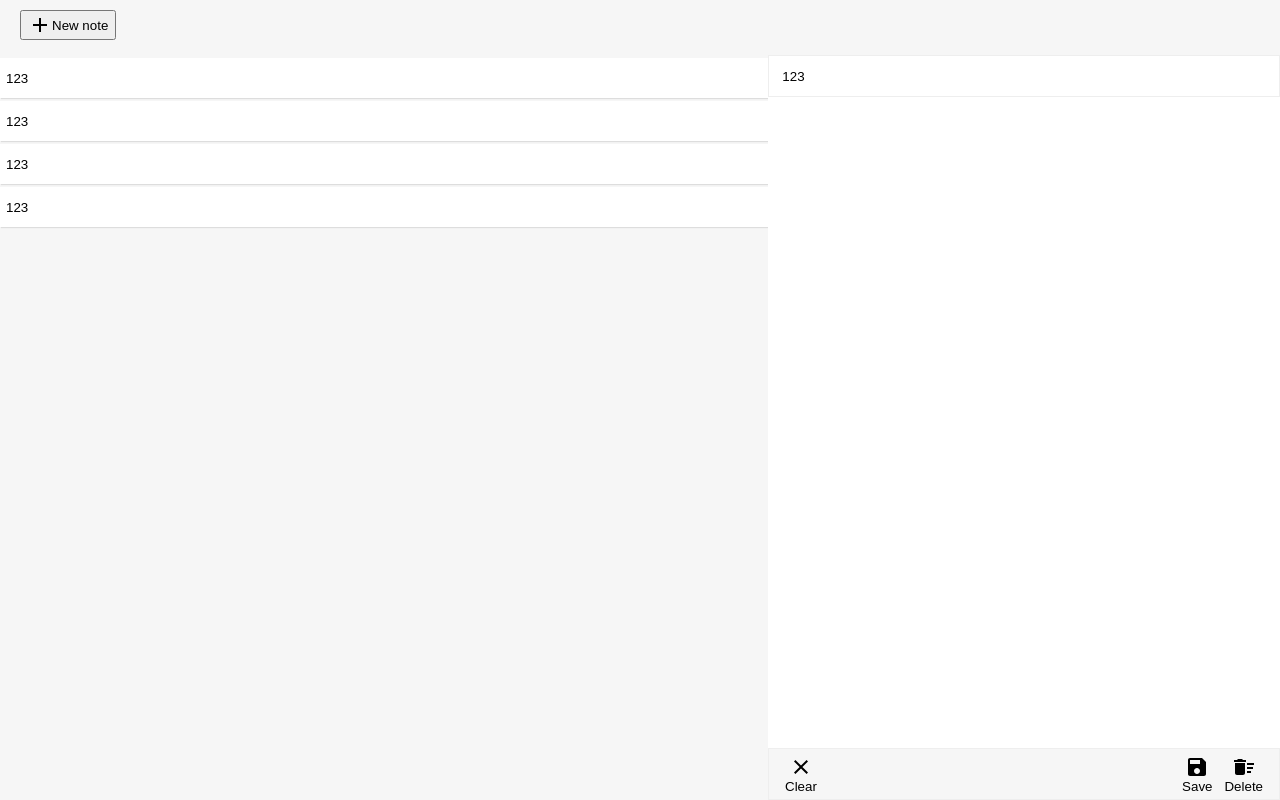
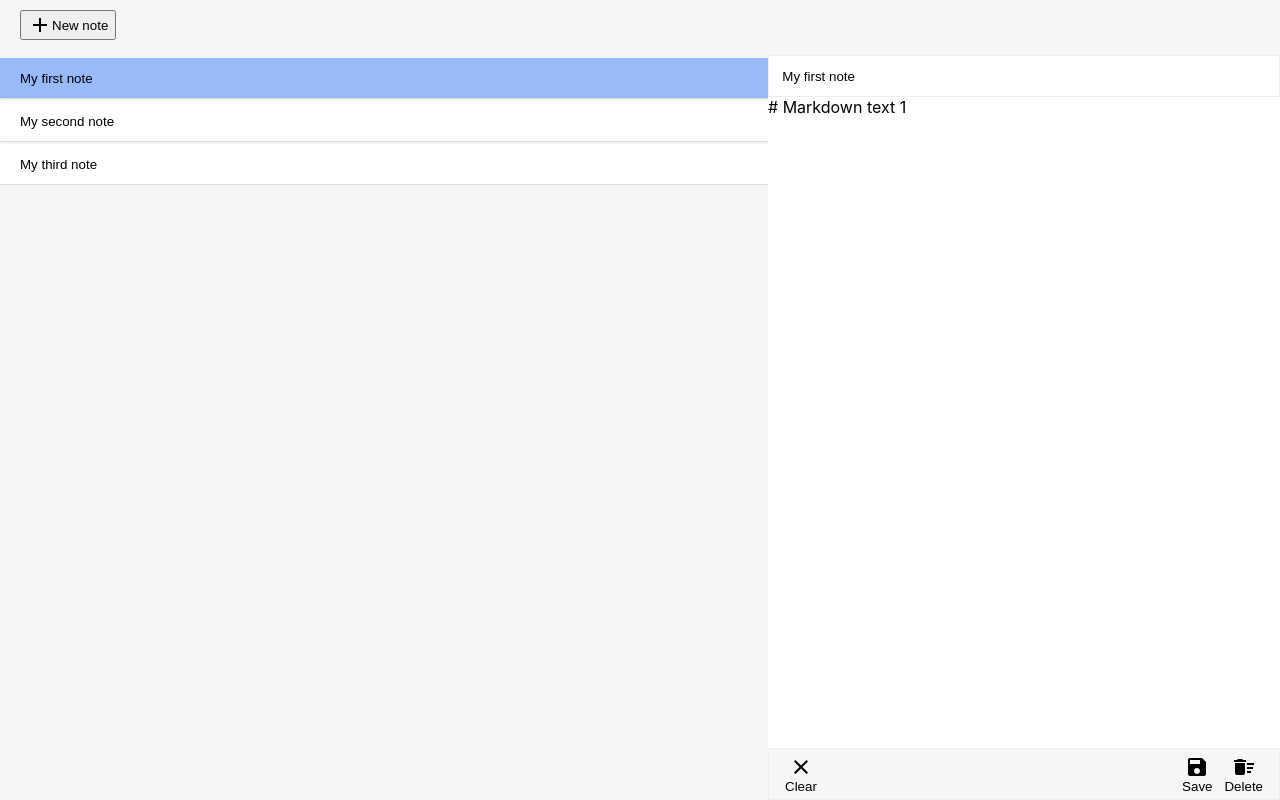
Before and after one commit to elicayuu/notes, a React (Create React App) app: page / in a window 1280 px wide. Built offline with nearby package versions, Linux system fonts and the light colour scheme.

Commit message:
add note context

```diff
--- a/package.json
+++ b/package.json
@@ -11,11 +11,13 @@
     "@types/react": "^16.9.0",
     "@types/react-dom": "^16.9.0",
     "@types/styled-components": "^5.1.1",
+    "@types/uuid": "^8.0.0",
     "react": "^16.13.1",
     "react-dom": "^16.13.1",
     "react-scripts": "3.4.1",
     "styled-components": "^5.1.1",
-    "typescript": "~3.7.2"
+    "typescript": "~3.7.2",
+    "uuid": "^8.3.0"
   },
   "scripts": {
     "start": "react-scripts start",
--- a/src/components/Editor.tsx
+++ b/src/components/Editor.tsx
@@ -1,17 +1,36 @@
-import React from 'react';
+import React, { useState, useEffect } from 'react';
 import styled from 'styled-components';
+
+import { useNote } from '../libs/noteContext';
 
 import { ReactComponent as ClearSvg } from '../images/clear.svg';
 import { ReactComponent as SaveSvg } from '../images/save.svg';
 import { ReactComponent as DeleteSvg } from '../images/delete.svg';
 
 const Editor: React.FC = () => {
+  const { currentNote, addNote } = useNote();
+  const [title, setTitle] = useState('');
+
+  const onTitleChange = (event: React.FormEvent<HTMLInputElement>) => {
+    const value = event.currentTarget.value;
+    setTitle(value);
+  }
+
+  const onAddNote = () => {
+    addNote({ title, content: '' });
+  }
+
+  useEffect(() => {
+    if (!currentNote) return;
+    setTitle(currentNote.title);
+  }, [currentNote])
+
   return (
     <Root>
       <EditorHeader>
-        <input value="123" />
+        <input value={title} onChange={onTitleChange} />
       </EditorHeader>
-      <EditorContent></EditorContent>
+      <EditorContent>{currentNote?.content}</EditorContent>
       <Footer>
         <div>
           <IconButton>
@@ -20,7 +39,7 @@ const Editor: React.FC = () => {
           </IconButton>
         </div>
         <div>
-          <IconButton>
+          <IconButton onClick={onAddNote}>
             <SaveSvg />
             <span>Save</span>
           </IconButton>
--- a/src/components/Header.tsx
+++ b/src/components/Header.tsx
@@ -1,10 +1,9 @@
 import React from 'react';
 import styled from 'styled-components';
+
 import { ReactComponent as AddSvg } from '../images/add.svg';
 
-interface HeaderProps {}
-
-const Header: React.FC<HeaderProps> = () => {
+const Header: React.FC = () => {
   return (
     <Root>
       <Button type="button">
--- a/src/components/NoteList.tsx
+++ b/src/components/NoteList.tsx
@@ -1,13 +1,24 @@
 import React from 'react';
 import styled from 'styled-components';
 
+import { useNote } from '../libs/noteContext';
+
 const NoteList: React.FC = () => {
+  const { notes, currentNote, viewNote } = useNote();
+
   return (
     <Root>
-      <Item>123</Item>
-      <Item>123</Item>
-      <Item>123</Item>
-      <Item>123</Item>
+      {notes.map(note => {
+        return (
+          <Item
+            key={note.id}
+            active={note.id === currentNote?.id}
+            onClick={() => viewNote(note.id)}
+          >
+            {note.title}
+          </Item>
+        )
+      })}
     </Root>
   );
 }
@@ -18,15 +29,16 @@ const Root = styled.div`
 
 `;
 
-const Item = styled.button`
+const Item = styled.button<{ active: boolean }>`
   display: flex;
   align-items: center;
   justify-content: flex-start;
   width: 100%;
   height: 40px;
   margin: 3px 0;
+  padding: 0 20px;
   border: none;
-  background-color: #fff;
+  background-color: ${({ active }) => active ? '#99baf8' : '#fff' };
   box-shadow: 1px 1px 1px rgba(0, 0, 0, 0.1);
 
   &:focus {
--- /dev/null
+++ b/src/libs/noteContext.tsx
@@ -0,0 +1,85 @@
+import React, { useState, useContext } from 'react';
+import { v4 as uuidv4 } from 'uuid';
+
+const defaultNotes = [
+  { id: '1', title: 'My first note', content: '# Markdown text 1' },
+  { id: '2', title: 'My second note', content: '# Markdown text 2' },
+  { id: '3', title: 'My third note', content: '# Markdown text 3' },
+]
+
+type NoteMode = 'view' | 'edit' | 'create';
+
+type Note = {
+  id: string;
+  title: string;
+  content: string;
+}
+
+type NoteData = {
+  currentNote?: Note;
+  mode: NoteMode;
+  notes: Note[];
+  addNote: (note: Omit<Note, 'id'>) => void;
+  removeNote: (id: string) => void;
+  updateNote: (id: string, data: Partial<Note>) => void;
+  viewNote: (id: string) => void;
+}
+
+const NoteContext = React.createContext<NoteData>({
+  mode: 'view',
+  notes: [],
+  addNote: () => {},
+  removeNote: () => {},
+  updateNote: () => {},
+  viewNote: () => {},
+});
+
+export const NoteProvider: React.FC = ({ children }) => {
+  const [mode, setMode] = useState<NoteMode>('view');
+  const [notes, setNotes] = useState<Note[]>(defaultNotes);
+  const [currentNote, setCurrentNote] = useState<Note>(notes[0]);
+
+  const addNote = (note: Omit<Note, 'id'>) => {
+    const newNotes = [...notes];
+    const id = uuidv4();
+    const newNote = { ...note, id };
+    newNotes.unshift(newNote);
+    setNotes(newNotes);
+    setCurrentNote(newNote);
+  };
+
+  const removeNote = (id: string) => {
+    const newNotes = notes.filter(note => note.id === id);
+    setNotes(newNotes);
+  };
+
+  const updateNote = (id: string, data: Partial<Note>) => {
+
+  };
+
+  const viewNote = (id: string) => {
+    const targetNote = notes.find(note => note.id === id);
+    if (!targetNote) return;
+    setCurrentNote(targetNote);
+  }
+
+  const contextData = {
+    currentNote,
+    mode,
+    notes,
+    addNote,
+    removeNote,
+    updateNote,
+    viewNote,
+  };
+
+  return (
+    <NoteContext.Provider value={contextData}>
+      {children}
+    </NoteContext.Provider>
+  )
+}
+
+export const useNote = () => {
+  return useContext(NoteContext);
+};
```
Also changed, not shown: src/App.tsx (+7 -3 lines), 1 other file (tests, documents, lock files or other folders).
